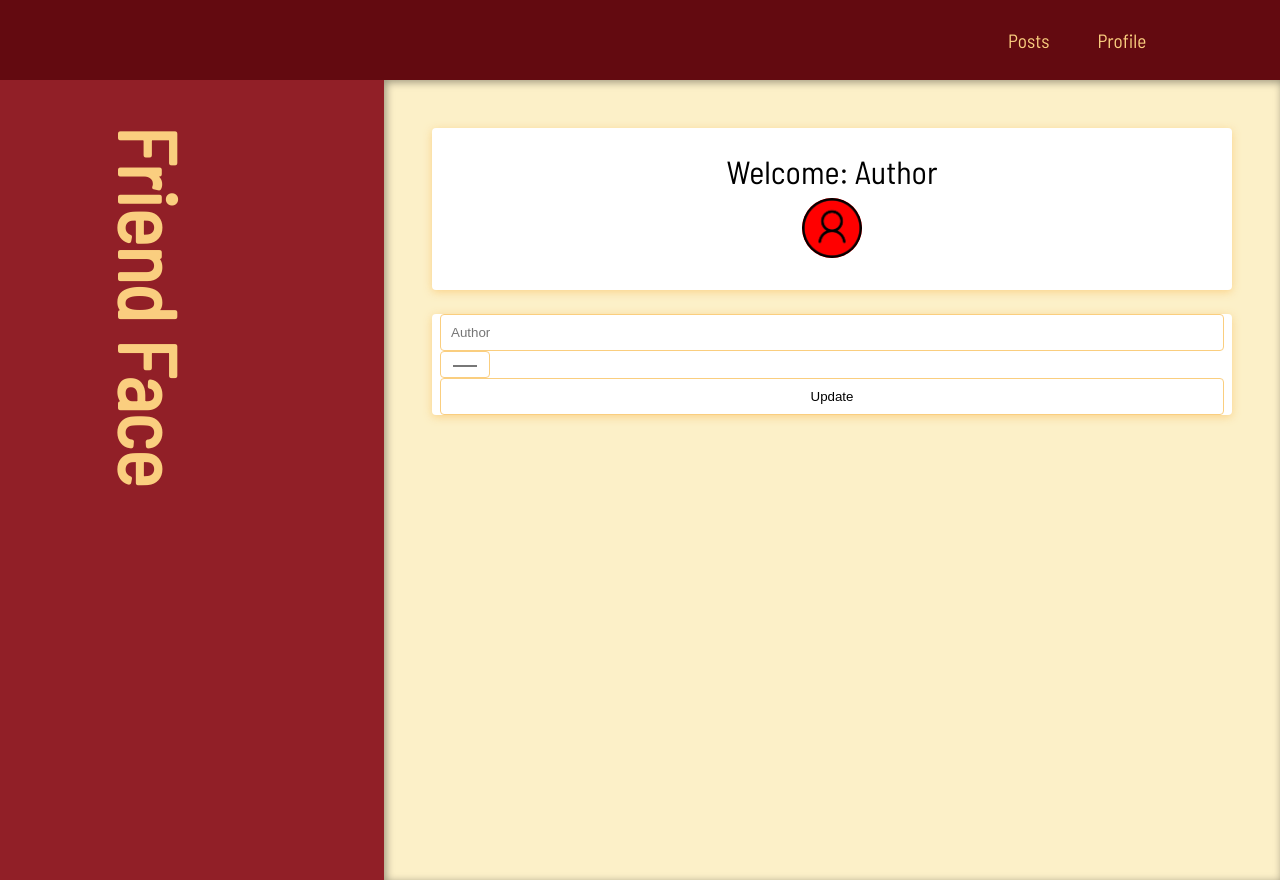
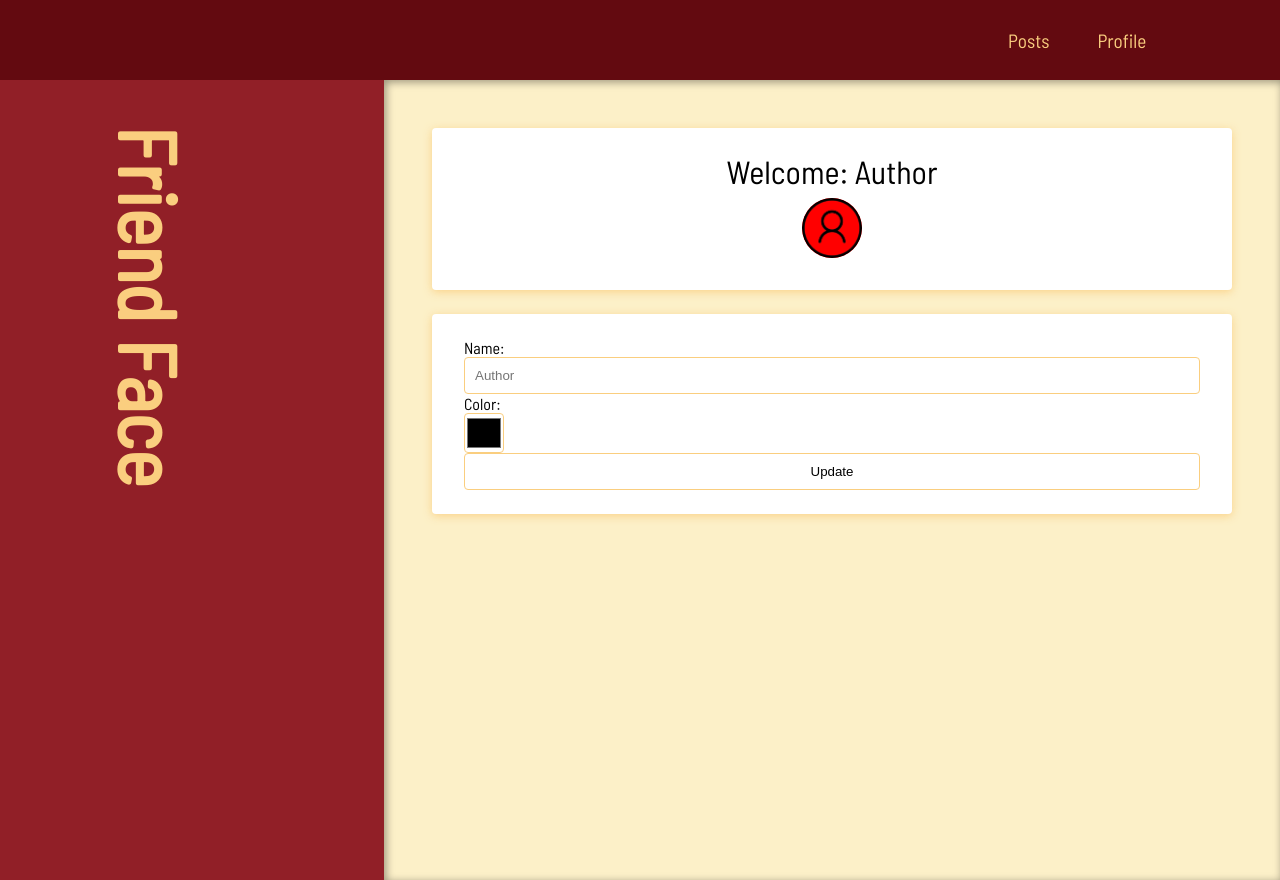
Before and after one commit to gpellizzari-scottlogic/friendface-react, a React (Create React App) app: page /profile in a window 1280 px wide. Shown: the top 880 px of the page. Built offline with nearby package versions, Linux system fonts and the light colour scheme.

Commit message:
changed css of profile page

```diff
--- a/src/Pages/ProfilePage.js
+++ b/src/Pages/ProfilePage.js
@@ -10,12 +10,12 @@ function ProfilePage() {
   const authorInputRef = useRef();
   const colorInputRef = useRef();
 
-  function submitHandler(event){
-      event.preventDefault();
-      const enteredAuthor = authorInputRef.current.value;
-      const enteredColor = colorInputRef.current.value;
-      profileCtx.updateAuthor(enteredAuthor);
-      profileCtx.updateColor(enteredColor);
+  function submitHandler(event) {
+    event.preventDefault();
+    const enteredAuthor = authorInputRef.current.value;
+    const enteredColor = colorInputRef.current.value;
+    profileCtx.updateAuthor(enteredAuthor);
+    profileCtx.updateColor(enteredColor);
   }
 
   return (
@@ -23,25 +23,25 @@ function ProfilePage() {
       <Card>
         <div className={classes.profile_wrapper}>
           <div className={classes.author}>Welcome: {profileCtx.author}</div>
-          <Avatar color={profileCtx.color} icon={icon} size="60px"/>
+          <Avatar color={profileCtx.color} icon={icon} size="60px" />
         </div>
       </Card>
       <Card>
-        <form onSubmit={submitHandler}>
+        <form onSubmit={submitHandler} className={classes.profile_form}>
+          <label>Name:</label>
           <input
             required
             placeholder={profileCtx.author}
             ref={authorInputRef}
             pattern="([A-z0-9À-ž .,!?&$%()\s]){1,}"
           />
+          <label>Color:</label>
           <input
             type="color"
             ref={colorInputRef}
             className={classes.colorPicker}
           />
-          <input
-            type="submit" value="Update"
-          ></input>
+          <input type="submit" value="Update"></input>
         </form>
       </Card>
     </div>
--- a/src/Pages/ProfilePage.module.css
+++ b/src/Pages/ProfilePage.module.css
@@ -1,5 +1,7 @@
 .colorPicker {
-
+    width: 40px;
+    height: 40px;
+    padding: 0px;
 }
 
 .author{
@@ -11,3 +13,7 @@
     padding: 1.5rem;
     margin-bottom: 1.5rem;
 }
+
+.profile_form {
+    padding: 1.5rem;
+}
```
